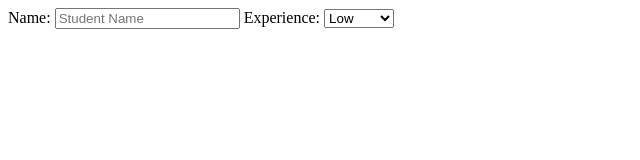
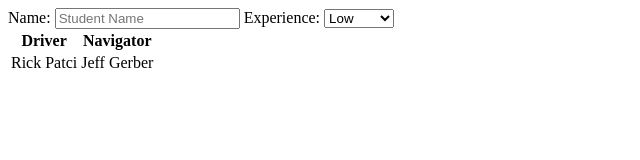
Before and after one commit to amyeleek/cf-pair-script, a plain HTML site: page index.html in a window 1280 px wide. Shown: the whole page, without its empty margins (0-640 px from the left). Drawn offline with Linux system fonts and the light colour scheme.

Commit message:
update html for table addition

```diff
--- a/index.html
+++ b/index.html
@@ -24,6 +24,16 @@
           </form>
   		</section>
   		<section id="results">
+        <table>
+          <thead>
+            <th>Driver</th>
+            <th>Navigator</th>
+          </thead>
+          <tr>
+            <td>Rick Patci</td>
+            <td>Jeff Gerber</td>
+          </tr>
+        </table>
   		</section>
   	</main>
   </body>
```
